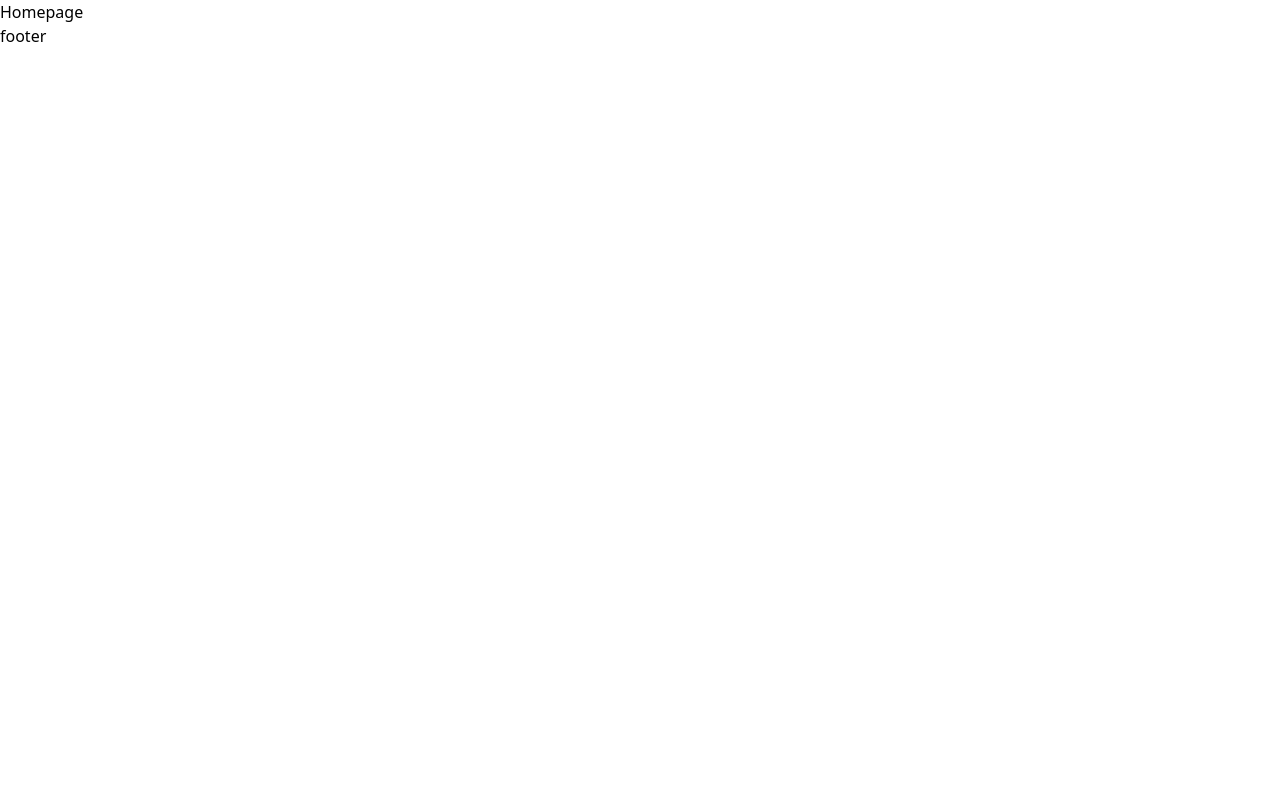
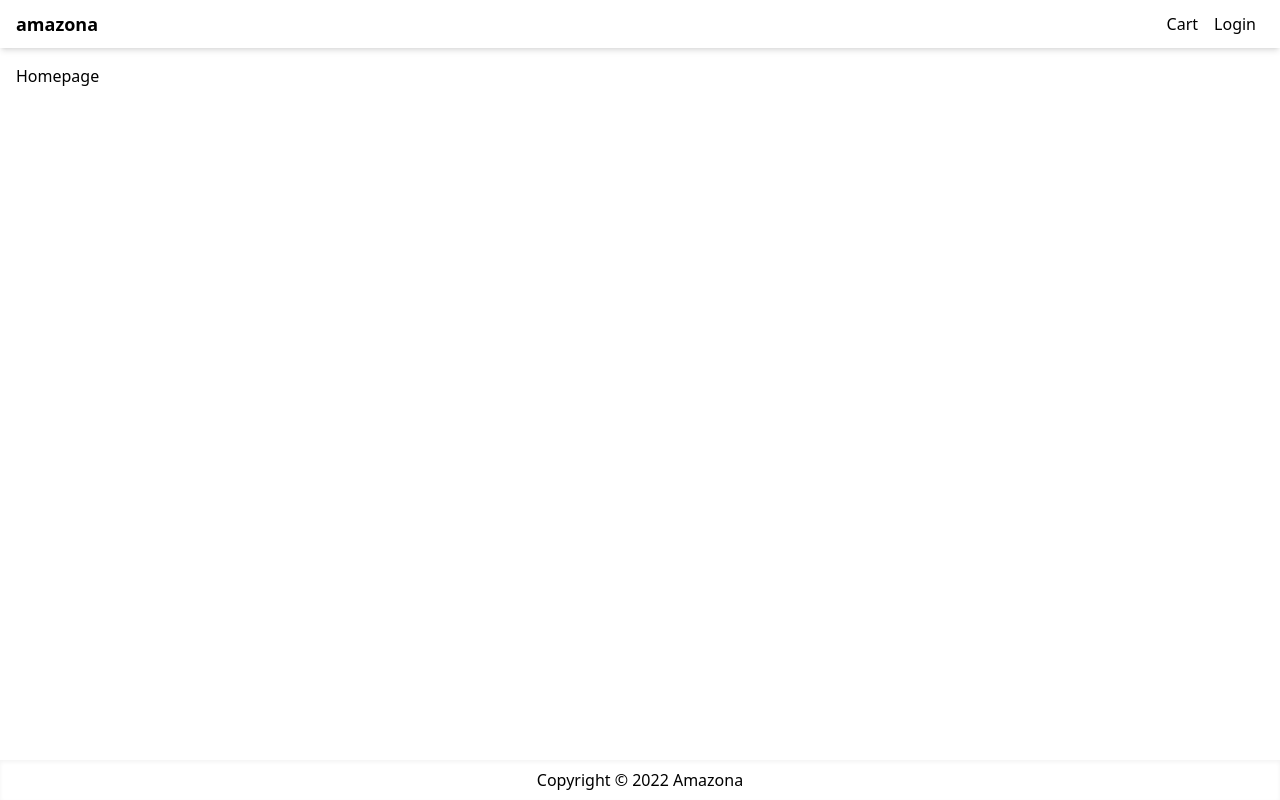
Before and after one commit to leobewater/youtube-next-js-ecommerce-mongo, a Next.js app: page / in a window 1280 px wide. Built offline with nearby package versions, Linux system fonts and the light colour scheme.

Commit message:
set up nav and footer

```diff
--- a/components/Layout.js
+++ b/components/Layout.js
@@ -1,19 +1,30 @@
 import Head from "next/head"
+import Link from "next/link"
 
 function Layout({ title, children }) {
     return (
         <>
-            <div>
-                <Head>
-                    <title>{title ? title + ' - Amazona' : 'Amazona'}</title>
-                    <meta name="description" content="Ecommerce Website" />
-                    <link rel="icon" href="/favicon.ico" />
-                </Head>
-                <main>
-                    {children}
-                </main>
-                <footer>
-                    footer
+            <Head>
+                <title>{title ? title + ' - Amazona' : 'Amazona'}</title>
+                <meta name="description" content="Ecommerce Website" />
+                <link rel="icon" href="/favicon.ico" />
+            </Head>
+
+            <div className="flex min-h-screen flex-col justify-between">
+                <header>
+                    <nav className="flex h-12 items-center px-4 justify-between shadow-md">
+                        <Link href="/">
+                            <a className="text-lg font-bold">amazona</a>
+                        </Link>
+                        <div>
+                            <Link href="/cart"><a className="p-2">Cart</a></Link>
+                            <Link href="/login"><a className="p-2">Login</a></Link>
+                        </div>
+                    </nav>
+                </header>
+                <main className="container m-auto mt-4 px-4">{children}</main>
+                <footer className="flex h-10 justify-center items-center shadow-inner">
+                    <p>Copyright &copy; 2022 Amazona</p>
                 </footer>
             </div>
         </>
```
